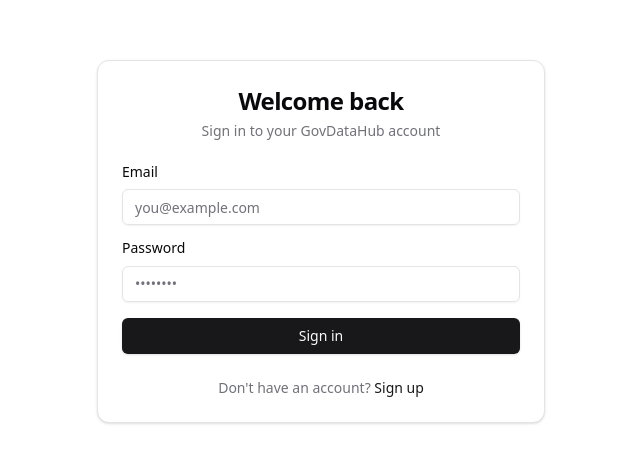
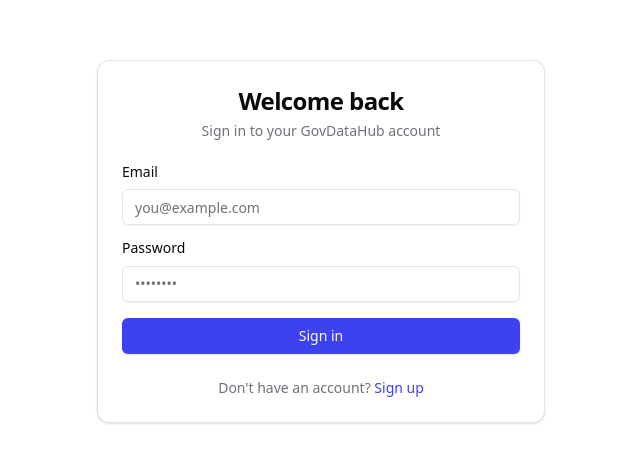
Before and after one commit to higirobruce/govdatahub, a Next.js app in the folder packages/frontend/: page /login in a window 1280 px wide. Shown: the part 159-622 px from the top of the page, without its empty margins (319-959 px from the left). Built offline with nearby package versions, Linux system fonts and the light colour scheme; no server answers.

Commit message:
style(frontend): update color scheme from blue to indigo
Update CSS color variables and component classes to use indigo shades
instead of blue for primary, accent, and ring colors. This provides
better visual consistency with the updated design system.

```diff
--- a/packages/frontend/app/globals.css
+++ b/packages/frontend/app/globals.css
@@ -10,19 +10,19 @@
     --card-foreground: 240 10% 3.9%;
     --popover: 0 0% 100%;
     --popover-foreground: 240 10% 3.9%;
-    --primary: 240 5.9% 10%;
+    --primary: 238.7 83.5% 58.8%;
     --primary-foreground: 0 0% 98%;
     --secondary: 240 4.8% 95.9%;
     --secondary-foreground: 240 5.9% 10%;
     --muted: 240 4.8% 95.9%;
     --muted-foreground: 240 3.8% 46.1%;
-    --accent: 240 4.8% 95.9%;
-    --accent-foreground: 240 5.9% 10%;
+    --accent: 238.7 83.5% 95%;
+    --accent-foreground: 238.7 83.5% 20%;
     --destructive: 0 84.2% 60.2%;
     --destructive-foreground: 0 0% 98%;
     --border: 240 5.9% 90%;
     --input: 240 5.9% 90%;
-    --ring: 240 5.9% 10%;
+    --ring: 238.7 83.5% 58.8%;
     --radius: 0.5rem;
   }
 
@@ -33,19 +33,19 @@
     --card-foreground: 0 0% 98%;
     --popover: 240 10% 3.9%;
     --popover-foreground: 0 0% 98%;
-    --primary: 0 0% 98%;
-    --primary-foreground: 240 5.9% 10%;
+    --primary: 238.7 83.5% 68%;
+    --primary-foreground: 0 0% 98%;
     --secondary: 240 3.7% 15.9%;
     --secondary-foreground: 0 0% 98%;
     --muted: 240 3.7% 15.9%;
     --muted-foreground: 240 5% 64.9%;
-    --accent: 240 3.7% 15.9%;
+    --accent: 238.7 83.5% 20%;
     --accent-foreground: 0 0% 98%;
     --destructive: 0 62.8% 30.6%;
     --destructive-foreground: 0 0% 98%;
     --border: 240 3.7% 15.9%;
     --input: 240 3.7% 15.9%;
-    --ring: 240 4.9% 83.9%;
+    --ring: 238.7 83.5% 68%;
   }
 }
 
--- a/packages/frontend/app/staged/page.tsx
+++ b/packages/frontend/app/staged/page.tsx
@@ -115,7 +115,7 @@ export default function StagedDataPage() {
                 <p className="mb-4">No staged datasets found</p>
                 <Link
                   href="/ingestion"
-                  className="text-blue-600 hover:text-blue-800 underline"
+                  className="text-indigo-600 hover:text-indigo-800 underline"
                 >
                   Upload a file to staging
                 </Link>
@@ -126,7 +126,7 @@ export default function StagedDataPage() {
                   <div
                     key={dataset.id}
                     className={`p-4 hover:bg-muted cursor-pointer transition-colors ${
-                      selectedDataset?.id === dataset.id ? 'bg-blue-50' : ''
+                      selectedDataset?.id === dataset.id ? 'bg-indigo-50' : ''
                     }`}
                     onClick={() => loadDatasetDetail(dataset.id)}
                   >
@@ -259,7 +259,7 @@ export default function StagedDataPage() {
                   </p>
                   <Link
                     href="/query"
-                    className="inline-block px-4 py-2 bg-blue-600 text-white rounded hover:bg-blue-700 text-sm"
+                    className="inline-block px-4 py-2 bg-indigo-600 text-white rounded hover:bg-indigo-700 text-sm"
                   >
                     Query This Data
                   </Link>
```
